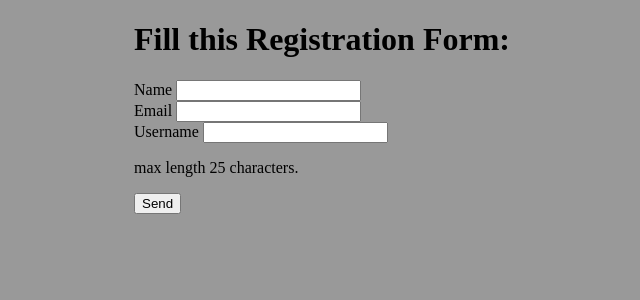
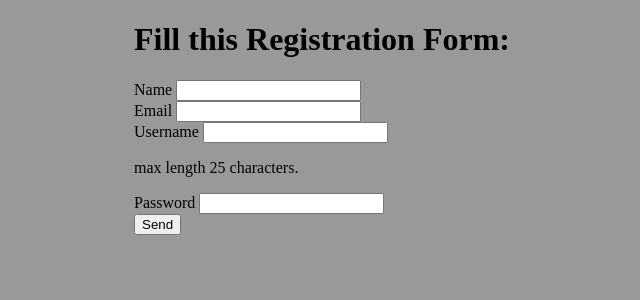
Before and after one commit to soudaou/assignments, a PHP site: page / in a window 1280 px wide. Shown: the top 300 px of the page, without its empty margins (2-642 px from the left). Run offline with PHP 8.4, Linux system fonts and the light colour scheme; data that the repository does not hold is empty.

Commit message:
added a  new tag called password

```diff
--- a/mtm1531/assignment-3/index.php
+++ b/mtm1531/assignment-3/index.php
@@ -44,6 +44,16 @@ require_once 'includes/form-processor.php';
             <p>max length 25 characters.</p>
         </div>
 
+        <div>
+            <label for="password">
+            	Password
+				<?php if (isset($errors['password'])): ?>
+            	<strong class="error">is required</strong>
+				<?php endif; ?>
+            </label>
+            <input id="password" name="password" required value="<?php echo $password; ?>">
+        </div>
+
         <button types="submit">Send</button>
     </form>
 
```
